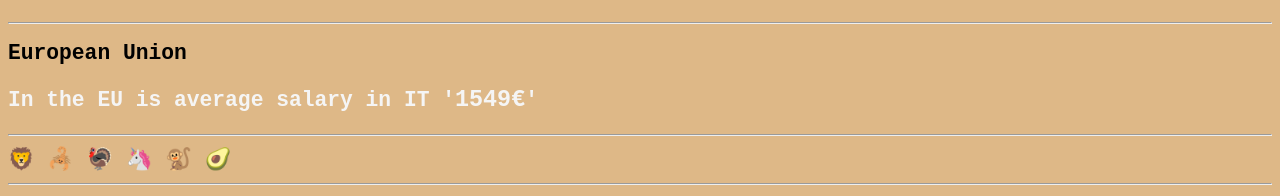
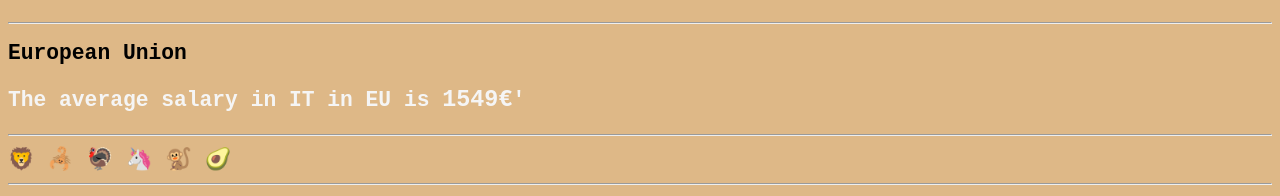
Before and after one commit to pavolorem/HTML5-CSS3, a plain HTML site: page index.html in a window 1280 px wide. Shown: the part 9399-9595 px from the top of the page. Drawn offline with Linux system fonts and the light colour scheme.

Commit message:
Update index.html

```diff
--- a/index.html
+++ b/index.html
@@ -544,7 +544,7 @@
 
  <!-- example of symbol -->
  <h2>European Union</h2>
- <p>In the EU is average salary in IT '<b>1549&euro;</b>'</p>
+ <p>The average salary in IT in EU is <b>1549&euro;</b>'</p>
  <hr />
 
  <!-- example of emoticons -->
```
